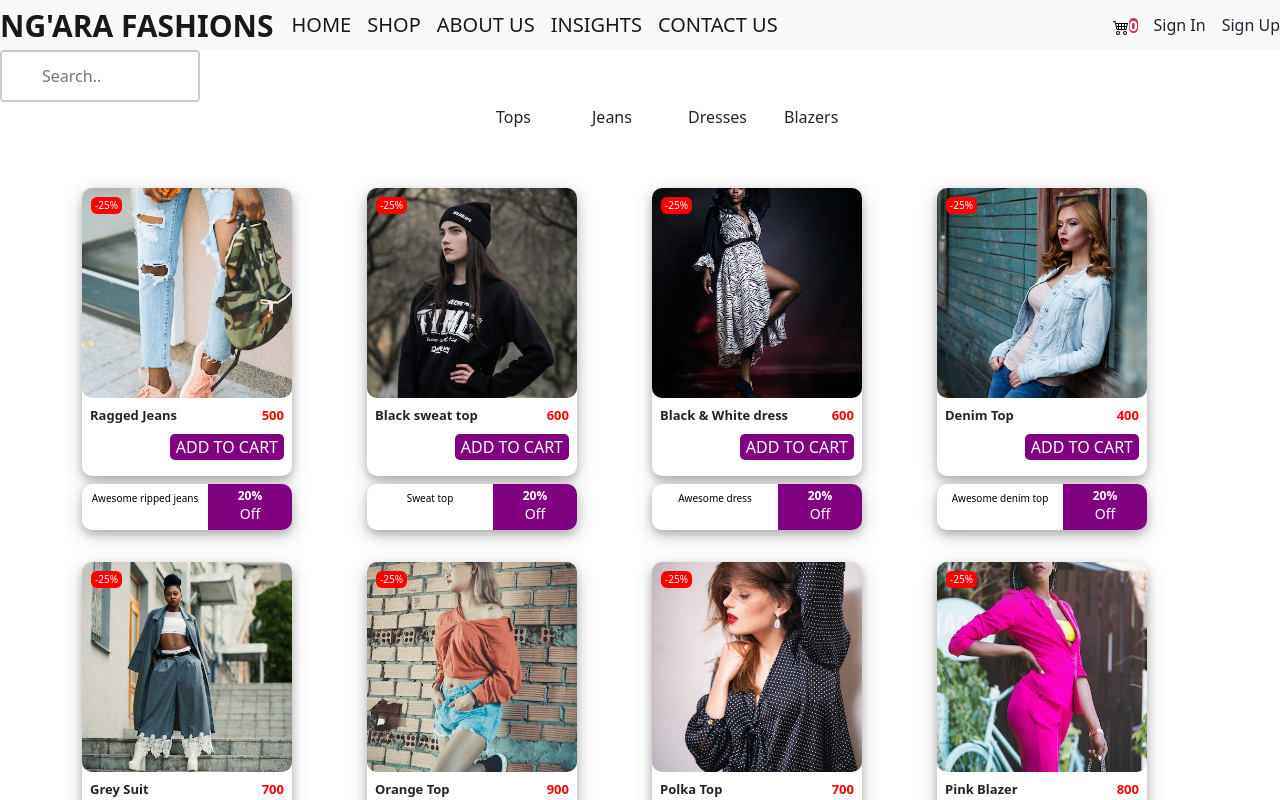
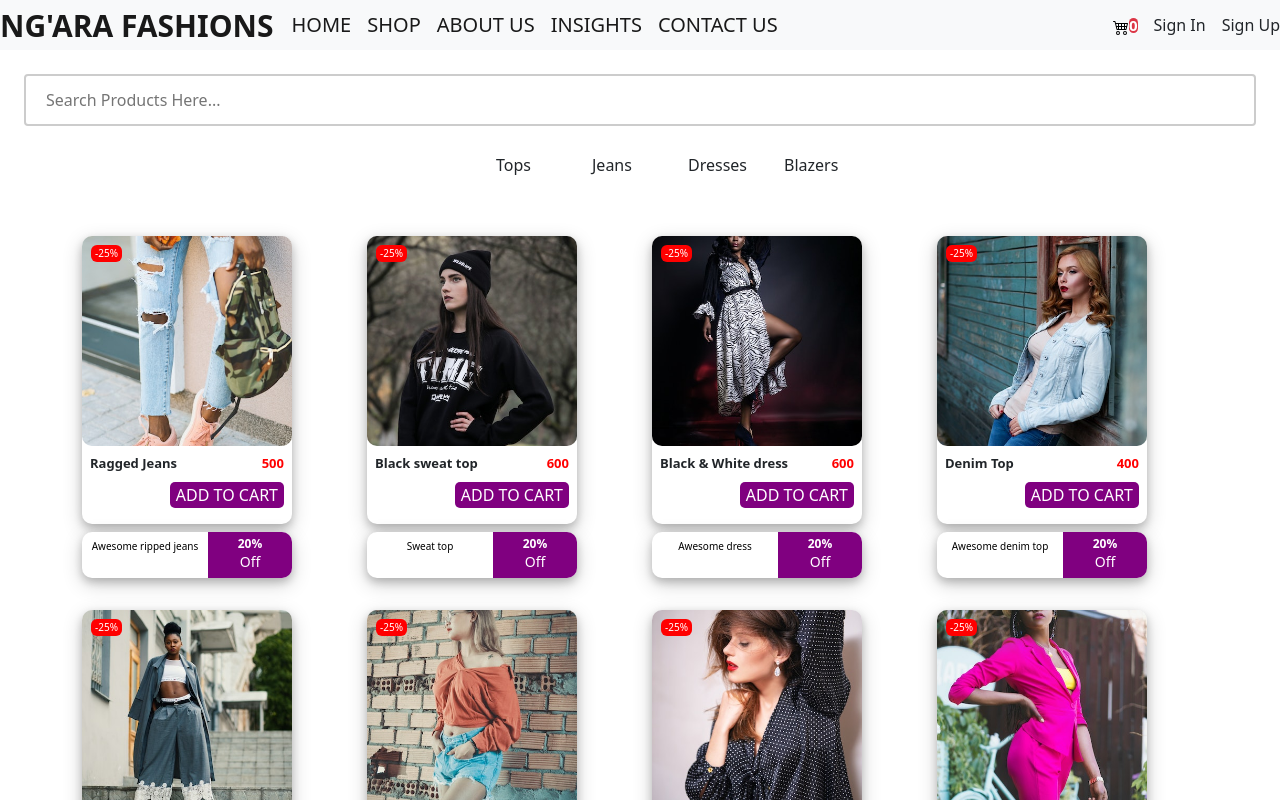
Before and after one commit to Carol254/kuiFashions, an Angular app: page /dashboard/shop in a window 1280 px wide. Shown: the top 800 px of the page. Built offline with nearby package versions, Linux system fonts and the light colour scheme.

Commit message:
changes on shop

```diff
--- a/src/app/dashboard/shop/shop.component.css
+++ b/src/app/dashboard/shop/shop.component.css
@@ -235,7 +235,7 @@ button{
 	border:none;
 }
 input[type=text] {
-	width: 200px;
+	width:100%;
 	box-sizing: border-box;
 	border: 2px solid #ccc;
 	border-radius: 4px;
@@ -243,10 +243,10 @@ input[type=text] {
 	background-color: white;
 	background-position: 10px 10px;
 	background-repeat: no-repeat;
-	padding: 12px 20px 12px 40px;
-	-webkit-transition: width 0.4s ease-in-out;
-	transition: width 0.4s ease-in-out;
+	padding: 12px 10px 12px 20px;
   }
+
   input[type=text]:focus {
-	width: 100%;
+	border: 2px solid purple;
+	outline: none;
   }
--- a/src/app/dashboard/shop/shop.component.html
+++ b/src/app/dashboard/shop/shop.component.html
@@ -2,7 +2,10 @@
 
 
 		<form>
-			<input type="text" name="search"[(ngModel)]="searchTerm"  (keyup)="searchProducts($event)"  placeholder="Search..">
+			<div class="m-4">
+				<input type="text" name="search"[(ngModel)]="searchTerm"  (keyup)="searchProducts($event)"  placeholder="Search Products Here...">
+			</div>
+
 		</form>
 
 	<!-- <form class="search">
```
Also changed, not shown: src/assets/search.svg (added).
